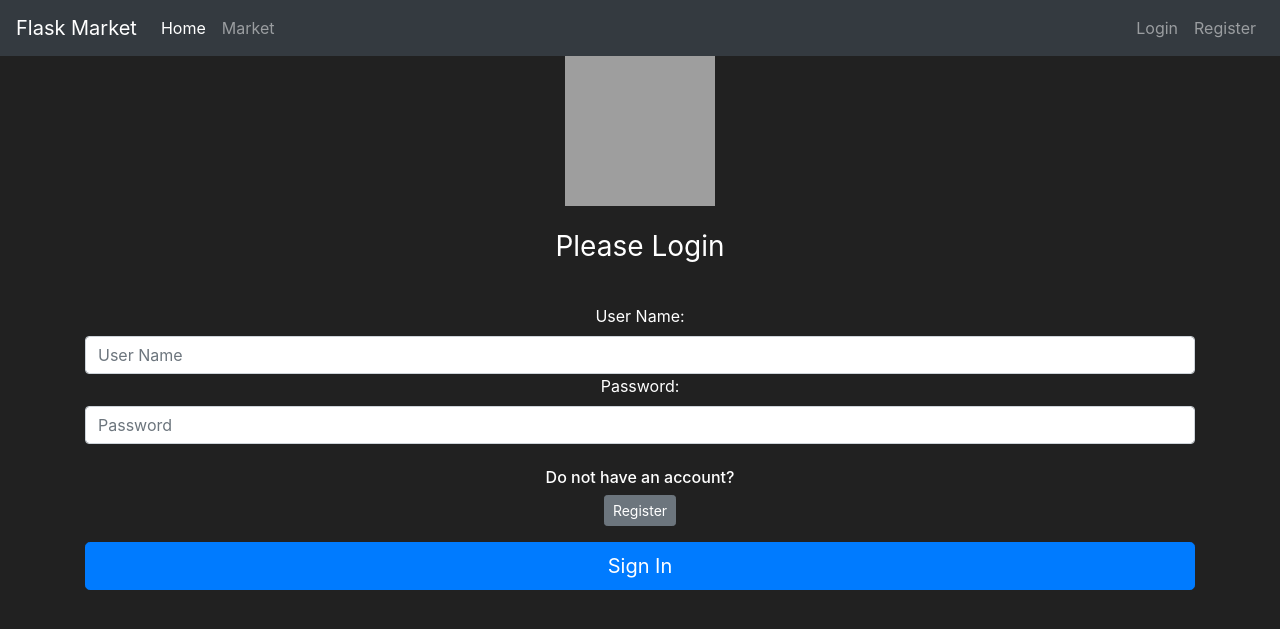
After one commit to aayushjainx/FlaskMarket, a Flask app: page /login in a window 1280 px wide. The commit adds this page. Shown: the top 629 px of the page. Run offline with Flask 2, Linux system fonts and the light colour scheme; some libraries are stand-ins or nearby versions; grey boxes are pictures that could not be loaded.

Commit message:
user auth 1

```diff
--- a/market/__init__.py
+++ b/market/__init__.py
@@ -1,9 +1,11 @@
-from flask import Flask, render_template
+from flask import Flask
 from flask_sqlalchemy import SQLAlchemy
+from flask_bcrypt import Bcrypt
 
 app = Flask(__name__)
 app.config['SQLALCHEMY_DATABASE_URI'] = 'sqlite:///market.db'
 app.config['SECRET_KEY'] = '2e0b87ebe56b460c77e7ba29'
 db = SQLAlchemy(app)
+bcrypt = Bcrypt(app)
 
 from market import routes
--- a/market/forms.py
+++ b/market/forms.py
@@ -19,3 +19,8 @@ class RegisterForm(FlaskForm):
     password1 = PasswordField(label='Password:', validators=[Length(min=6), DataRequired()])
     password2 = PasswordField(label='Confirm Password', validators=[EqualTo('password1'), DataRequired()])
     submit = SubmitField(label='Create Account')
+
+class LoginForm(FlaskForm):
+    username = StringField(label='User Name:', validators=[DataRequired()])
+    password = PasswordField(label='Password:', validators=[DataRequired()])
+    submit = SubmitField(label='Sign In')
--- a/market/routes.py
+++ b/market/routes.py
@@ -1,7 +1,7 @@
 from market import app
 from flask import render_template, redirect, url_for, flash
 from market.models import Item, User
-from market.forms import RegisterForm
+from market.forms import RegisterForm, LoginForm
 from market import db
 
 @app.route('/')
@@ -20,7 +20,7 @@ def register_page():
     if form.validate_on_submit():
         user_to_create = User(username=form.username.data,
                               email=form.email.data,
-                              password_hash=form.password1.data)
+                              password=form.password1.data)
         db.session.add(user_to_create)
         db.session.commit()
         return redirect(url_for('market_page'))
@@ -28,3 +28,8 @@ def register_page():
         for err_msg in form.errors.values():
             flash(f'There was an error with creating a user: {err_msg}', category='danger')
     return render_template('register.html', form=form)
+
+@app.route('/login', methods=['GET', 'POST'])
+def login_page():
+    form = LoginForm()
+    return render_template('login.html', form=form)
--- a/market/templates/base.html
+++ b/market/templates/base.html
@@ -31,7 +31,7 @@
         </ul>
         <ul class="navbar-nav">
           <li class="nav-item">
-            <a class="nav-link" href="#">Login</a>
+            <a class="nav-link" href="{{ url_for('login_page') }}">Login</a>
           </li>
           <li class="nav-item">
             <a class="nav-link" href="{{ url_for('register_page') }}">Register</a>
--- /dev/null
+++ b/market/templates/login.html
@@ -0,0 +1,36 @@
+{% extends 'base.html' %}
+
+{% block title %}
+Login Page
+{% endblock %}
+
+{% block content %}
+<body class="text-center">
+    <div class="container">
+        <form method="POST" class="form-signin" style="color:white">
+            {{ form.hidden_tag() }}
+            <img class="mb-4" height="150" width="150" src="https://cdn.iconscout.com/icon/premium/png-256-thumb/market-1660094-1408799.png" alt="">
+            <h1 class="h3 mb-3 font-weight-normal">
+                Please Login
+            </h1>
+            <br>
+            {{ form.username.label() }}
+            {{ form.username(class="form-control", placeholder="User Name") }}
+
+            {{ form.password.label() }}
+            {{ form.password(class="form-control", placeholder="Password") }}
+
+            <br>
+
+
+            <div class="checkbox mb-3">
+               <h6>Do not have an account?</h6>
+               <a class="btn btn-sm btn-secondary" href="{{ url_for('register_page') }}">Register</a>
+            </div>
+
+            {{ form.submit(class="btn btn-lg btn-block btn-primary") }}
+
+        </form>
+    </div>
+</body>
+{% endblock %}
--- a/market/templates/register.html
+++ b/market/templates/register.html
@@ -18,6 +18,10 @@ Register Page
       {{form.password1.label()}} {{form.password1(class="form-control", placeholder='Password')}}
       {{form.password2.label()}} {{form.password2(class="form-control", placeholder='Confirm Password')}}
       <br/>
+      <div class="checkbox mb-3">
+        <h6>Already have an Account?</h6>
+        <a class="btn btn-sm btn-secondary" href="{{ url_for('login_page') }}">Sign In</a>
+     </div>
       {{form.submit(class='btn btn-lg btn-block btn-primary')}}
     </form>
   </div>
```
Also changed, not shown: market/models.py (+9 -0 lines), market/market.db.
